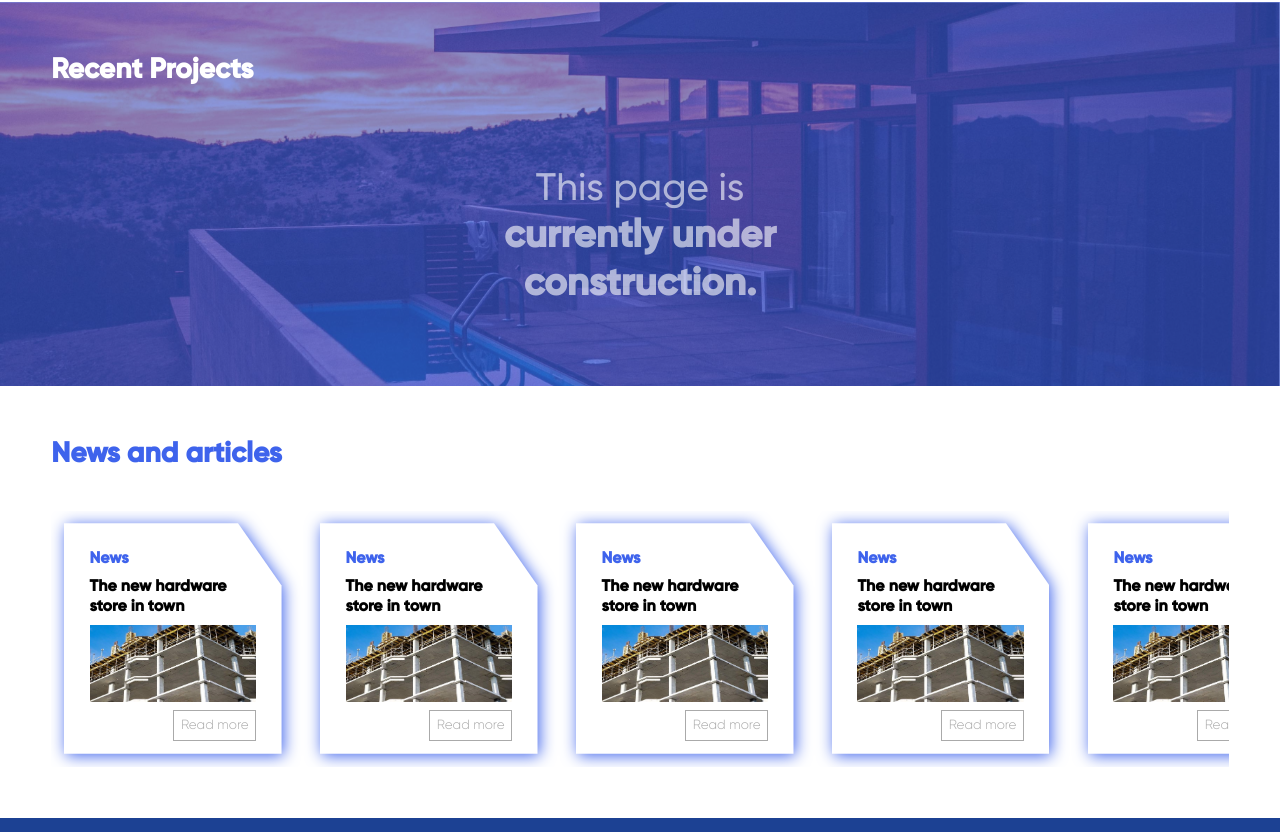
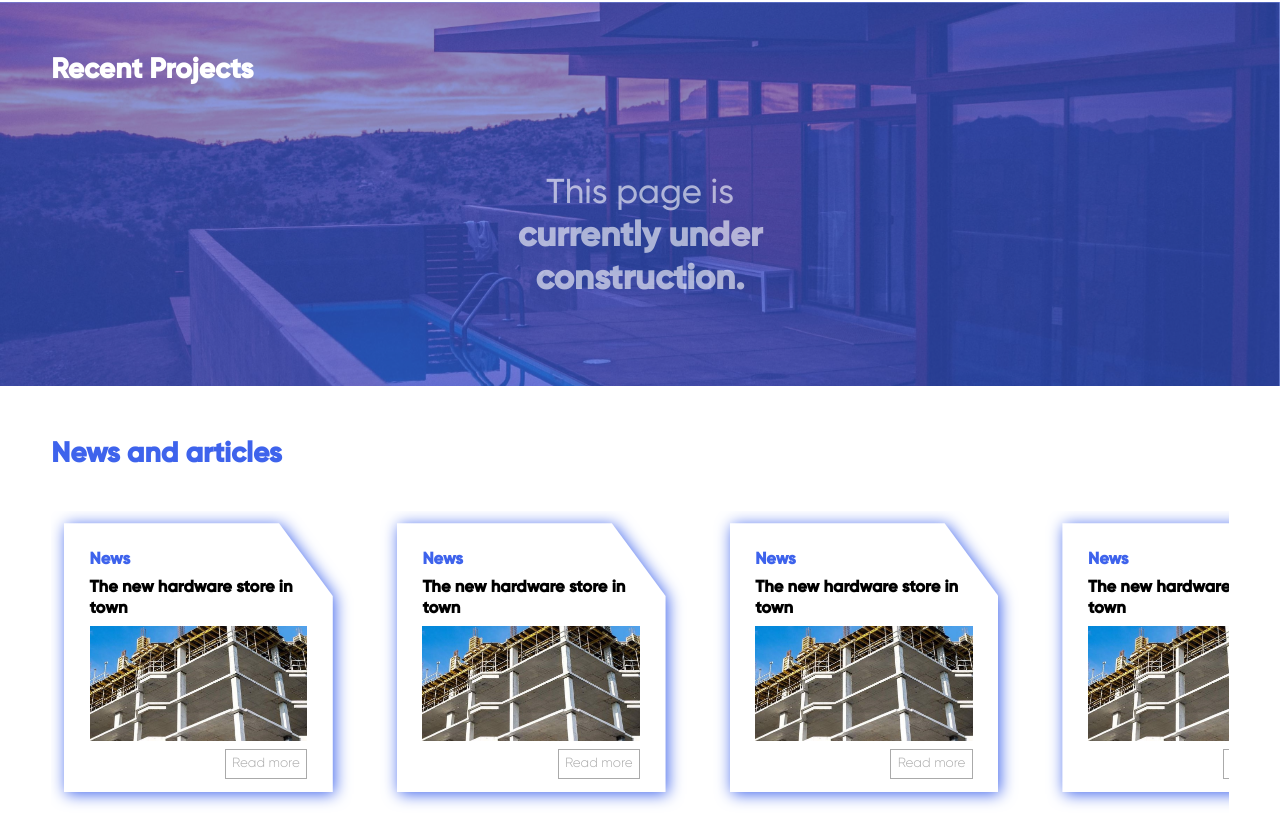
Before and after one commit to Omiga-Developers/Vontech, a React (Create React App) app: page / in a window 1280 px wide. Shown: the part 2448-3280 px from the top of the page. Built offline with nearby package versions, Linux system fonts and the light colour scheme.

Commit message:
s'more changes

```diff
--- a/src/pages/HomePage/components/NewsArticles/AngleCard.tsx
+++ b/src/pages/HomePage/components/NewsArticles/AngleCard.tsx
@@ -41,7 +41,8 @@ declare type ContainerProps = {
 const ShadowContainer = styled.div `
     filter: drop-shadow(2px 2px 8px #3E63EC);
     position: relative;
-    margin-right: 3vw;
+    margin-right: 5vw;
+    height: 21vw;
 `
 
 const Container = styled.div<ContainerProps> `
@@ -57,14 +58,16 @@ const Container = styled.div<ContainerProps> `
     clip-path: polygon(0 0, 80% 0, 100% 27%, 100% 70%, 100% 100%, 30% 100%, 0 100%, 0% 30%);
     padding: 2vw 2vw 1vw 2vw;
     display: flex;
+    height: 100%;
+    width: 21vw;
     flex-direction: column;
     justify-content: space-between;
-    height: 18vw;
     background-color: white;
     transition: 0.4s ease;
 
     > p {
         font-weight: bold;
+        font-size: 1.3vw;
         font-family: Gilroy-Bold;
     }
 
@@ -73,8 +76,8 @@ const Container = styled.div<ContainerProps> `
     }
 
     > img {
-        width: 13vw;
-        height: 6vw;
+        width: 17vw;
+        height: 9vw;
     }
 
     > div {
--- a/src/pages/HomePage/components/NewsArticles/Articles.tsx
+++ b/src/pages/HomePage/components/NewsArticles/Articles.tsx
@@ -74,7 +74,7 @@ const Container = styled.div `
 const ArticlesContainer = styled.div `
     display: flex;
     overflow-x: scroll;
-    height: 20vw;
+    height: 25vw;
     padding: 1vw;
 
     ::-webkit-scrollbar {
--- a/src/pages/HomePage/components/RecentProjects.tsx
+++ b/src/pages/HomePage/components/RecentProjects.tsx
@@ -60,7 +60,7 @@ const Container = styled.div `
         justify-content: center;
 
         > h2, > p {
-            font-size: 3vw;
+            font-size: 2.7vw;
             font-family: Gilroy-Medium;
         }
 
```
